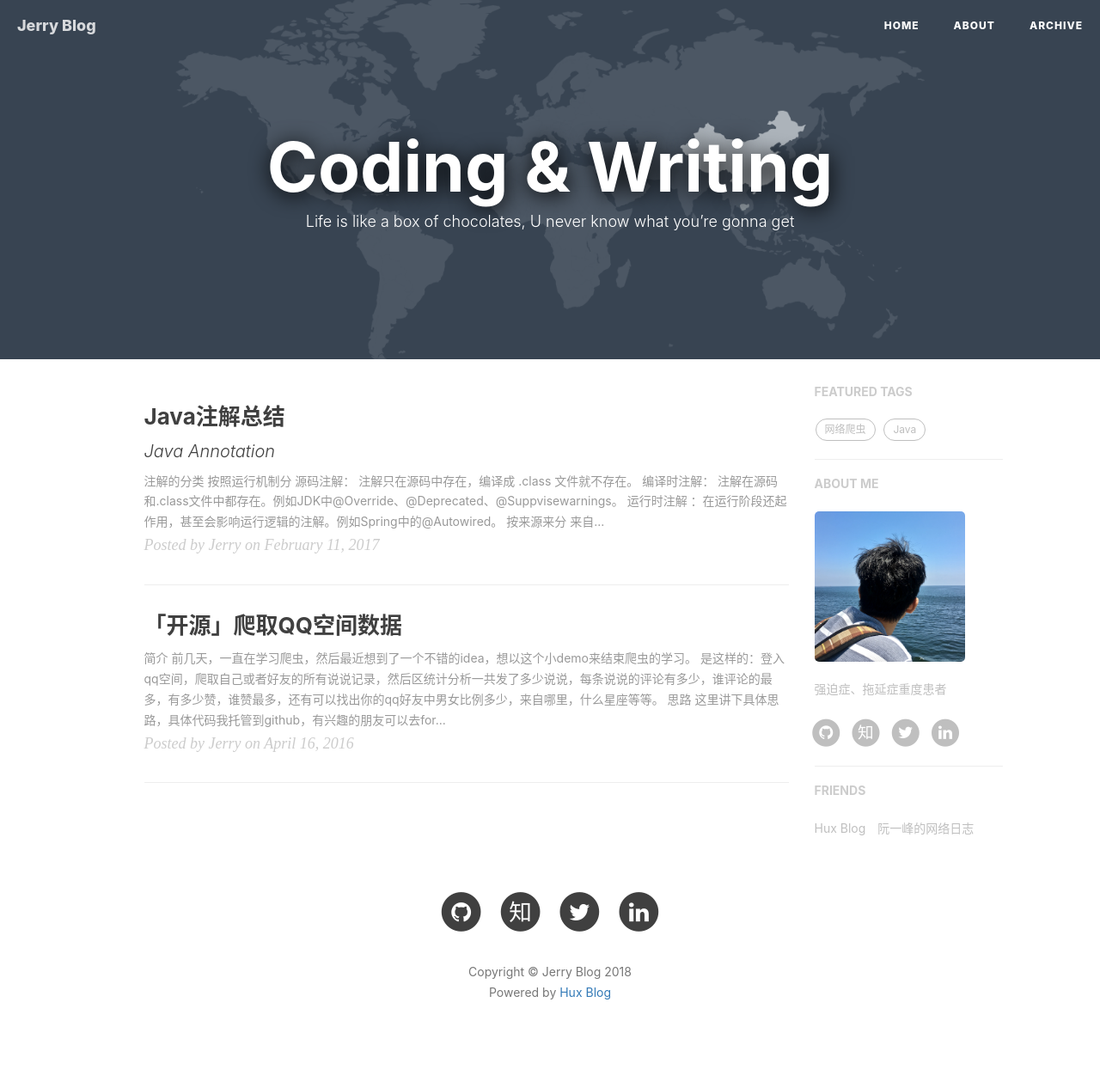
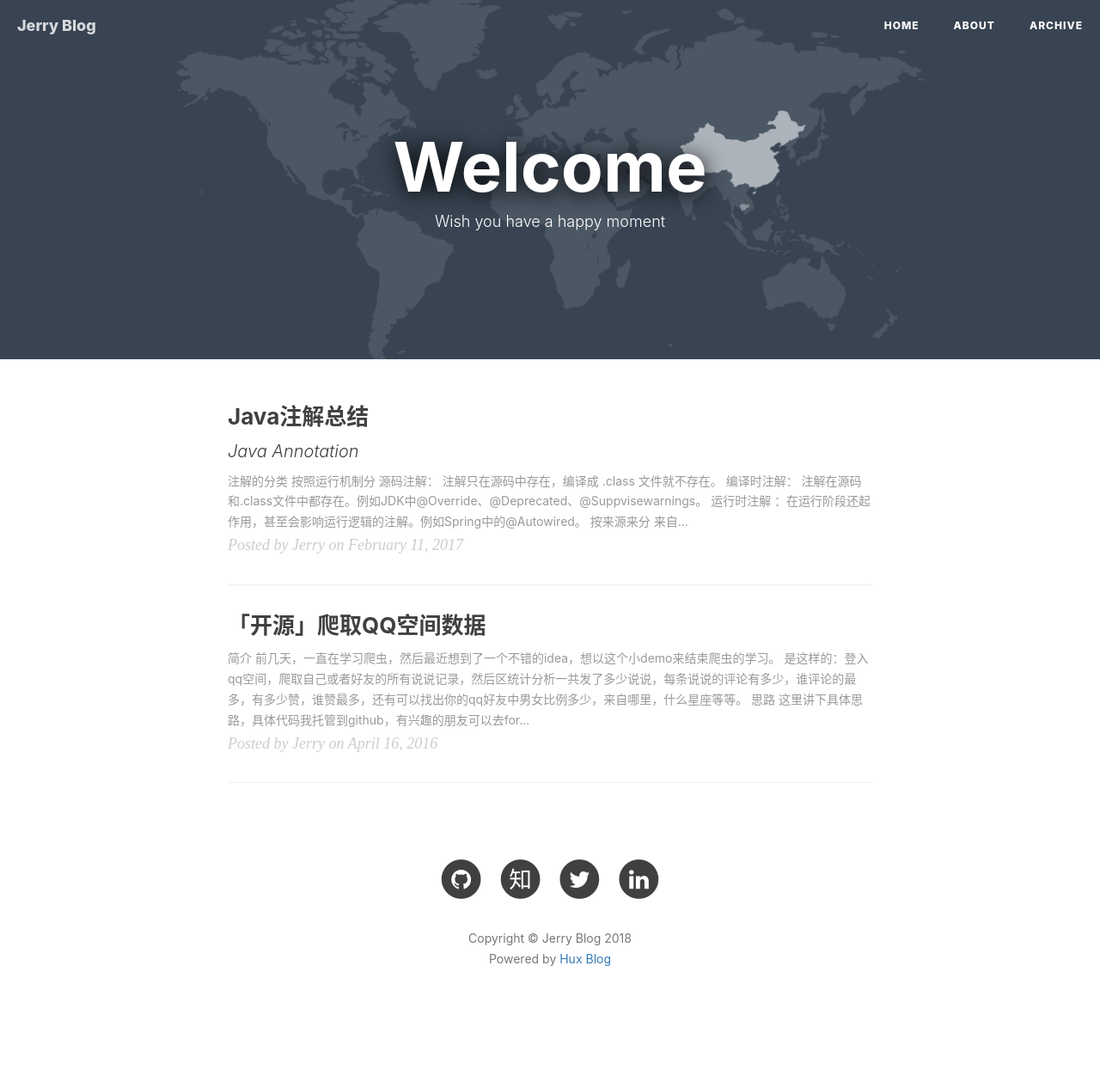
Before and after one commit to jerry-sc/jerry-sc.github.io, a Jekyll site: the page built from index.html, in a window 1280 px wide. Shown: the whole page at 86% size. Built offline with Jekyll 4.4.1, drawn with Linux system fonts in a browser that asks for light colours; nearby versions of some CDN libraries; the list of posts is cut into pages by our own code; comment, search, counter and statistics services are not loaded; after the commit the page ends 1220 px from its top, so only the background shows below that.

Commit message:
adjust page style

```diff
--- a/_config.yml
+++ b/_config.yml
@@ -81,7 +81,7 @@
 
 
 # Sidebar settings
-sidebar: true                           # whether or not using Sidebar.
+sidebar: false                           # whether or not using Sidebar.
 sidebar-about-description: "强迫症、拖延症重度患者"
 sidebar-avatar: /img/avatar-jerry.png      # use absolute URL, seeing it's used in both `/` and `/about/`
 
--- a/_layouts/page.html
+++ b/_layouts/page.html
@@ -8,7 +8,7 @@ layout: default
 <!-- Main Content -->
 <div class="container">
 	<div class="row">
-        {% if site.sidebar == false %}
+        {% if page.sidebar == false %}
 <!-- NO SIDEBAR -->
     <!-- PostList Container -->
             <div class="col-lg-8 col-lg-offset-2 col-md-10 col-md-offset-1 postlist-container">
@@ -21,10 +21,10 @@ layout: default
                 sidebar-container">
 
                 <!-- Featured Tags -->
-                {% include featured-tags.html %}
+                <!-- {% include featured-tags.html %} -->
 
                 <!-- Friends Blog -->
-                {% include friends.html %}
+                <!-- {% include friends.html %} -->
             </div>
         {% else %}
 
@@ -48,7 +48,7 @@ layout: default
                 sidebar-container
             ">
                 <!-- Featured Tags -->
-                {% include featured-tags.html %}
+                <!-- {% include featured-tags.html %} -->
 
                 <!-- Short About -->
                 {% include short-about.html %}
--- a/_layouts/post.html
+++ b/_layouts/post.html
@@ -52,10 +52,6 @@ layout: default
                 </ul>
                 <hr style="visibility: hidden;">
 
-                <!-- Gitalk -->
-                <!-- <div class="comment">
-                    <div id="gitalk-container"></div>
-                </div> -->
 
                 {% if site.disqus_username %}
                 <!-- disqus 评论框 start -->
--- a/about.html
+++ b/about.html
@@ -3,7 +3,7 @@ layout: page
 title: "About"
 description: "This is Jerry Shen"
 header-img: "img/about-bg.jpg"
-
+sidebar: true
 ---
 
 <!-- Language Selector -->
--- a/index.html
+++ b/index.html
@@ -1,9 +1,10 @@
 ---
 layout: page
-title: "Coding & Writing"
-description: "Life is like a box of chocolates, U never know what you’re gonna get"
+title: "Welcome"
+description: "Wish you have a happy moment"
 hide-in-nav: true
 header-img: "img/home-bg.png"
+sidebar: false
 ---
 
 {% for post in paginator.posts %}
```
